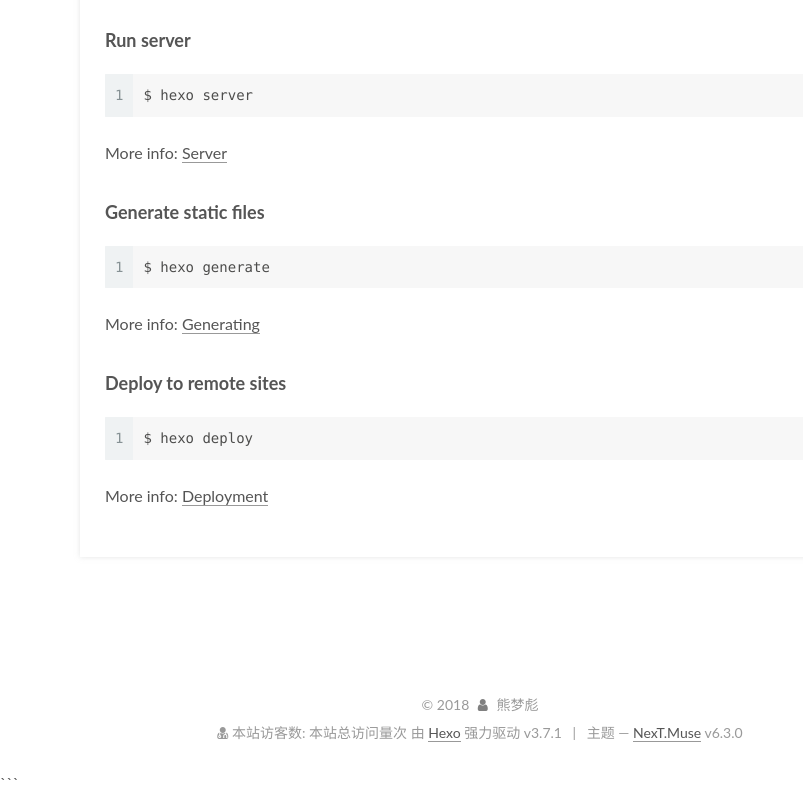
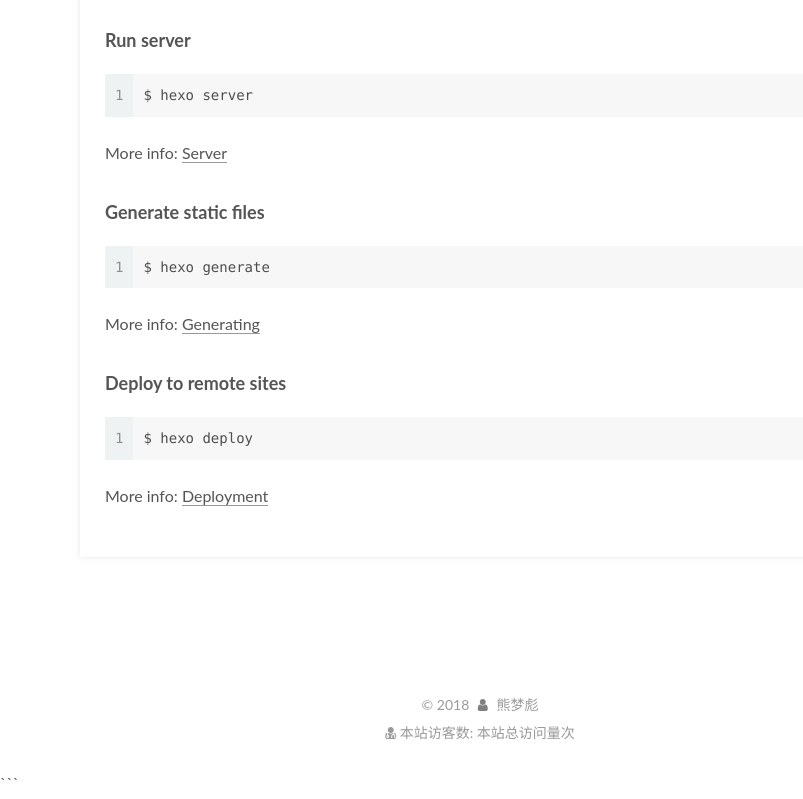
Before and after one commit to Amannix/Amannix.github.io, a plain HTML site: page 2018/07/18/hello-world/index.html in a window 1280 px wide. Shown: the part 910-1709 px from the top of the page, without its empty margins (0-803 px from the left). Drawn offline with Linux system fonts and the light colour scheme; some packages are replaced by stand-ins of ours; a script that the page names is missing.

Commit message:
Site updated: 2018-07-19 00:02:08

```diff
--- a/2018/07/18/hello-world/index.html
+++ b/2018/07/18/hello-world/index.html
@@ -561,17 +561,6 @@
     本站总访问量<span id="busuanzi_value_site_pv"></span>次
 </span>
 
-  <div class="powered-by">由 <a class="theme-link" target="_blank" href="https://hexo.io">Hexo</a> 强力驱动 v3.7.1</div>
-
-
-
-  <span class="post-meta-divider">|</span>
-
-
-
-  <div class="theme-info">主题 &mdash; <a class="theme-link" target="_blank" href="https://theme-next.org">NexT.Muse</a> v6.3.0</div>
-
-
 
 
 
--- a/css/main.css
+++ b/css/main.css
@@ -1878,7 +1878,7 @@ img:hover {
   width: 4px;
   height: 4px;
   border-radius: 50%;
-  background: #dba154;
+  background: #83ff45;
 }
 .links-of-blogroll {
   font-size: 13px;
```
Also changed, not shown: archives/2018/07/index.html (+0 -11 lines), archives/2018/index.html (+0 -11 lines), archives/index.html (+0 -11 lines), index.html (+0 -11 lines).
